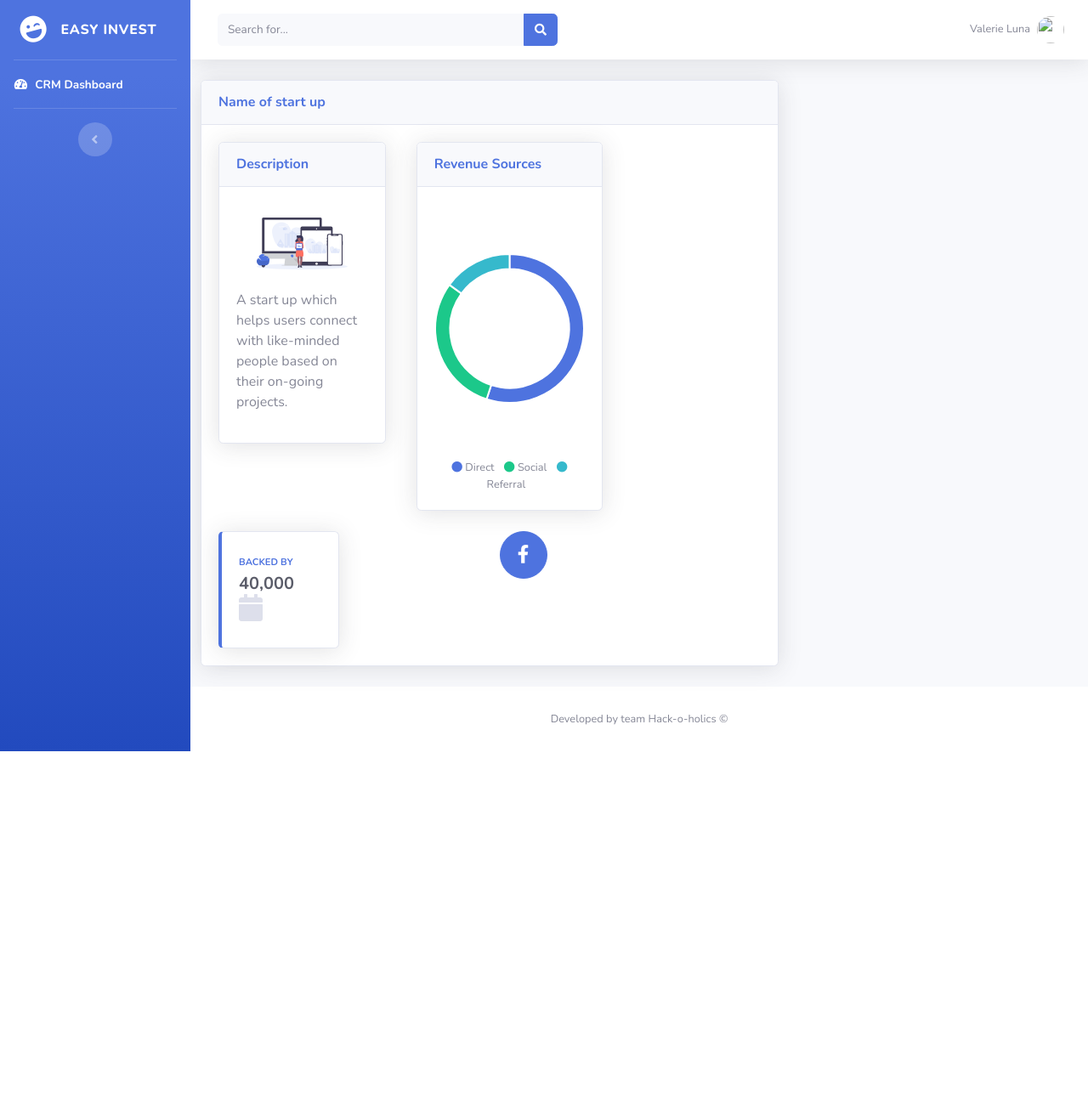
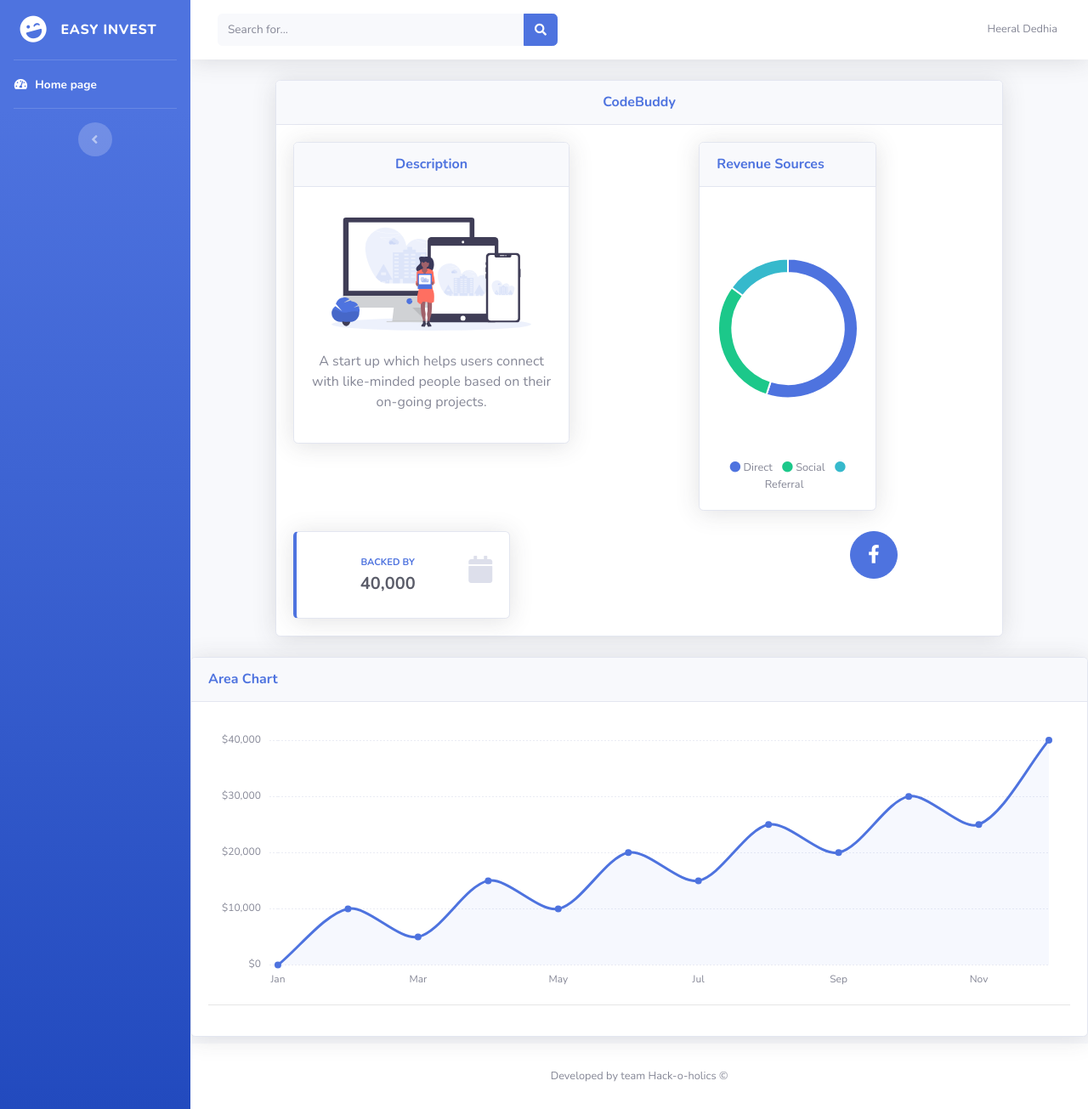
Before and after one commit to heeral-d/easy_invest, a Django app: template templates/dashboard.html in a window 1280 px wide. Shown: the whole page at 85% size. Before the commit the page ends 884 px from the top, so only its background shows below. Run offline with Django 3.2, Linux system fonts and the light colour scheme; the template is opened without the code that fills it, so the values that code supplies are empty; some libraries are stand-ins or nearby versions.

Commit message:
final commit

```diff
--- a/login/views.py
+++ b/login/views.py
@@ -36,7 +36,7 @@ def dashboard(request):
     return render(request, 'dashboard.html')
 
 #def home(request):
-    return render(request, 'index.html',{'username':'root'})
+#   return render(request, 'index.html',{'username':'root'})
 
 
 def register(request):
--- a/templates/dashboard.html
+++ b/templates/dashboard.html
@@ -44,7 +44,7 @@
       <li class="nav-item active">
         <a class="nav-link" href="/home">
           <i class="fas fa-fw fa-tachometer-alt"></i>
-          <span>CRM Dashboard</span></a>
+          <span>Home page</span></a>
       </li>
 
       <!-- Divider -->
@@ -111,8 +111,8 @@
             <!-- Nav Item - User Information -->
             <li class="nav-item dropdown no-arrow">
               <a class="nav-link dropdown-toggle" href="#" id="userDropdown" role="button" data-toggle="dropdown" aria-haspopup="true" aria-expanded="false">
-                <span class="mr-2 d-none d-lg-inline text-gray-600 small">Valerie Luna</span>
-                <img class="img-profile rounded-circle" src="">
+                <span class="mr-2 d-none d-lg-inline text-gray-600 small">Heeral Dedhia</span>
+
               </a>
               <!-- Dropdown - User Information -->
               <div class="dropdown-menu dropdown-menu-right shadow animated--grow-in" aria-labelledby="userDropdown">
@@ -135,27 +135,25 @@
                 </a>
               </div>
             </li>
-
           </ul>
-
         </nav>
         <!-- End of Topbar -->
 
         <!-- Begin Page Content -->
 
 
-
-        <div class="col-lg-8 mb-4">
+        <center>
+        <div class="col-lg-10 mb-6">
 
             <!-- Illustrations -->
             <div class="card shadow mb-4">
             <div class="card-header py-3">
-                <h6 class="m-0 font-weight-bold text-primary">Name of start up</h6>
+                <h6 class="m-0 font-weight-bold text-primary">CodeBuddy</h6>
             </div>
             <div class="card-body">
                 <div class="row">
 
-                <div class="col-sm-4">
+                <div class="col-sm-5">
 
                     <div class="card shadow mb-4">
                     <div class="card-header py-3">
@@ -171,9 +169,9 @@
 
                 </div>
 
-                <div class="col-sm-8">
+                <div class="col-sm-7">
                     <!-- Pie Chart -->
-        <div class="col-xl-7 col-lg-5">
+        <div class="col-xl-6 col-lg-5">
             <div class="card shadow mb-4">
             <!-- Card Header - Dropdown -->
             <div class="card-header py-3 d-flex flex-row align-items-center justify-content-between">
@@ -201,7 +199,7 @@
                 </div>
                 </div>
 
-                <div class="col-sm-3">
+                <div class="col-sm-4">
                     <!-- no. of backers -->
 
                     <div class="card border-left-primary shadow h-100 py-2">
@@ -220,7 +218,7 @@
                     </div>
 
                 </div>
-                <pre>                     </pre>
+                <pre><br>                                              </pre>
                 <a href="#" class="btn btn-primary btn-circle btn-lg">
                     <i class="fab fa-facebook-f"></i>
                 </a>
@@ -230,14 +228,28 @@
             </div>
 
 
-            </div>
 
         </div>
 
         </div>
+      </center>
         <!-- End of Main Content -->
 
+        <!-- Area Chart -->
+        <div class="card shadow mb-2">
+          <div class="card-header py-3">
+            <h6 class="m-0 font-weight-bold text-primary">Area Chart</h6>
+          </div>
+          <div class="card-body">
+            <div class="chart-area">
+              <canvas id="myAreaChart"></canvas>
+            </div>
+            <hr>
 
+          </div>
+        </div>
+
+      </div>
 
       <!-- Footer -->
       <footer class="sticky-footer bg-white">
--- a/templates/index.html
+++ b/templates/index.html
@@ -112,7 +112,7 @@
             <li class="nav-item dropdown no-arrow">
               <a class="nav-link dropdown-toggle" href="#" id="userDropdown" role="button" data-toggle="dropdown" aria-haspopup="true" aria-expanded="false">
                 <span class="mr-2 d-none d-lg-inline text-gray-600 small">Heeral Dedhia</span>
-                <img class="img-profile rounded-circle" src="">
+
               </a>
               <!-- Dropdown - User Information -->
               <div class="dropdown-menu dropdown-menu-right shadow animated--grow-in" aria-labelledby="userDropdown">
@@ -209,7 +209,7 @@
               <p> Category : {{k}} </p>
               <p> Funding Required : {{m}}</p>
 
-              <a href="#" class="btn btn-success btn-circle"> Add to watch list
+              <a href="#" class="btn btn-success btn-circle">   +
                 <i class="fas fa-check"></i>
               </a>
 
```
